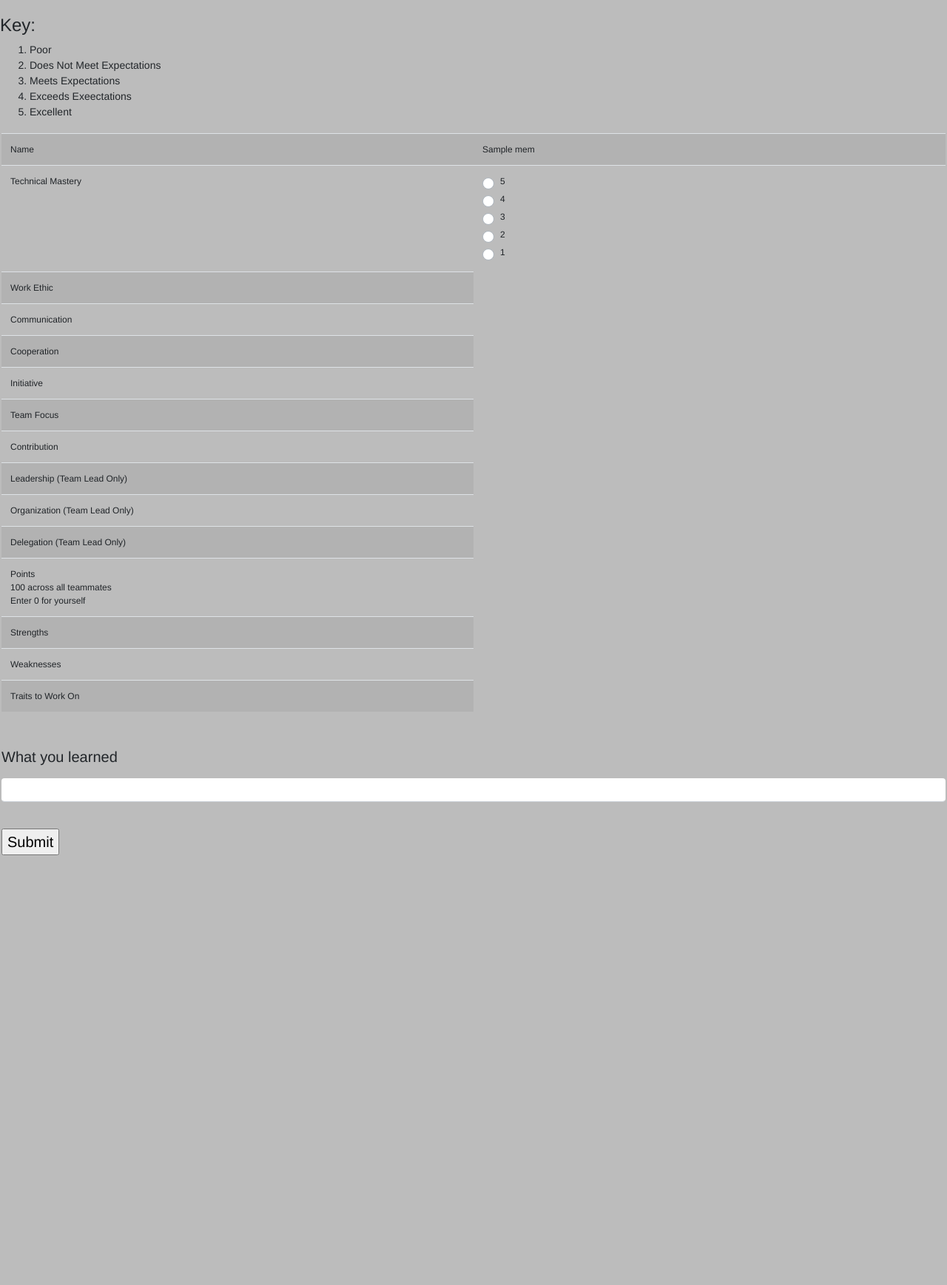
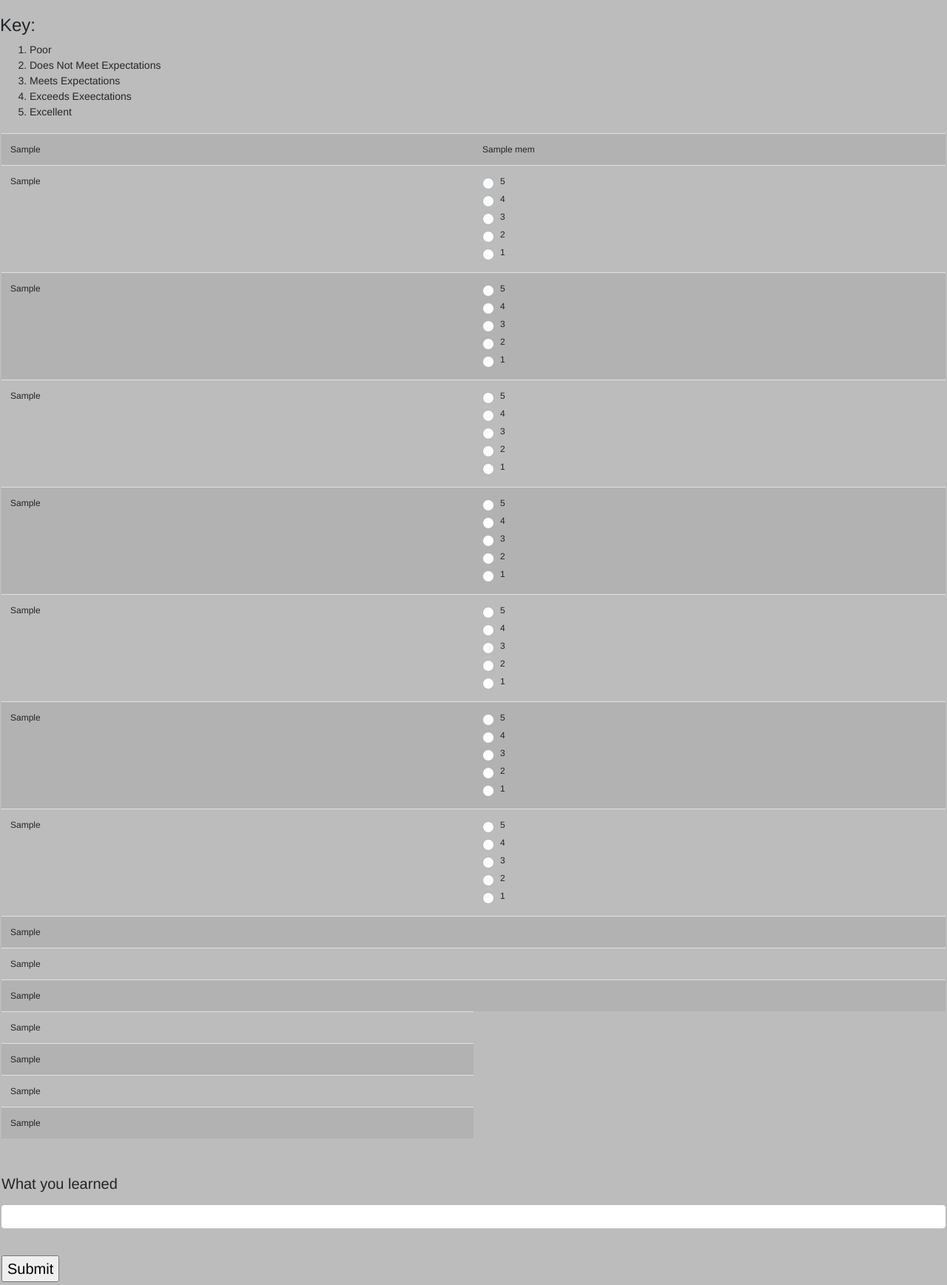
Before and after one commit to capstoneteamb/capstone360, a Flask app: template templates/review.html in a window 1280 px wide. Shown: the part 100-1837 px from the top of the page at 74% size. Before the commit the page ends 1256 px from the top, so only its background shows below. Run offline with Flask 2, Linux system fonts and the light colour scheme; the template is opened without the code that fills it: most values are stand-ins (such as "Sample title", 1, 10 or a date in 2020); parts of the project's set-up code (start-up, migrations or seed data) failed here and were passed over; some libraries are stand-ins or nearby versions.

Commit message:
use form.py to get review fields, put in new radios for all fields

```diff
--- a/templates/review.html
+++ b/templates/review.html
@@ -30,54 +30,45 @@
                 <table class="table table-striped" style="table-layout: fixed; font-size: 12px">
                     {% for i in range(15)%}
                         <tr>
+                            <td>{{human_fields[i]}}</td>
+                            {% for mem in mems %}
                                 {% if i == 0 %}
-                                <td>Name</td>
-                                {% for mem in mems %}
                                     <td>{{mem['name']}}</td>
-                                {% endfor %}
-                            {% elif i == 1 %}
-                                <td>Technical Mastery</td>
-                                {% for mem in mems %}
+                                {% elif i < 8 %}
                                         <td>
                                             {% for j in range(5) %}
                                                 <div class="custom-control custom-radio">
-                                                <input type="radio" id="tm{{5 - j}}_{{mem['id']}}" name="tm_{{mem['id']}}"
+                                                    <input type="radio" id="{{code_fields[i]}}{{5 - j}}_{{mem['id']}}" name="{{code_fields[i]}}_{{mem['id']}}"
                                                         class="custom-control-input" value="{{5-j}}" required>
-                                                <label class="custom-control-label" for="tm{{5 - j}}_{{mem['id']}}">{{5-j}}</label>
+                                                    <label class="custom-control-label" for="{{code_fields[i]}}{{5 - j}}_{{mem['id']}}">{{5-j}}</label>
                                                 </div>
                                             {% endfor %}
                                         </td>
+                                {% elif i < 11 %}
+                                        <td>
+                                            {% for j in range(5) %}
+                                                {% if mem['is_lead'] == 1 %}
+                                                    <div class="custom-control custom-radio">
+                                                        <input type="radio" id="{{code_fields[i]}}{{5 - j}}_{{mem['id']}}" name="{{code_fields[i]}}_{{mem['id']}}"
+                                                            class="custom-control-input" value="{{5-j}}" required>
+                                                        <label class="custom-control-label" for="{{code_fields[i]}}{{5 - j}}_{{mem['id']}}">{{5-j}}</label>
+                                                    </div>
+                                                {% endif %}
                                             {% endfor %}
-                            {% elif i == 2 %}
-                                <td>Work Ethic</td>
-                            {% elif i == 3 %}
-                                <td>Communication</td>
-                            {% elif i == 4 %}
-                                <td>Cooperation</td>
-                            {% elif i == 5 %}
-                                <td>Initiative</td>
-                            {% elif i == 6 %}
-                                <td>Team Focus</td>
-                            {% elif i == 7 %}
-                                <td>Contribution</td>
-                            {% elif i == 8 %}
-                                <td>Leadership (Team Lead Only)</td>
-                            {% elif i == 9 %}
-                                <td>Organization (Team Lead Only)</td>
-                            {% elif i == 10 %}
-                                <td>Delegation (Team Lead Only)</td>
-                            {% elif i == 11 %}
-                                <td>Points<br>100 across all teammates<br>Enter 0 for yourself</td>
-                            {% elif i == 12 %}
-                                <td>Strengths</td>
-                            {% elif i == 13 %}
-                                <td>Weaknesses</td>
-                            {% elif i == 14 %}
-                                <td>Traits to Work On</td>
+                                        </td>
+                                {% else %}
+
                                 {% endif %}
+                            {% endfor %}
                         </tr>
                     {% endfor %}
-                    <!--<thead class="thead-dark">
+
+<!--
+
+
+
+
+                    <thead class="thead-dark">
                         <tr>
                             <th>Name</th>
                             <th>Technical Mastery</th>
```
Also changed, not shown: form.py (+38 -1 lines). Lines whose indentation alone changed are shown as unchanged.
